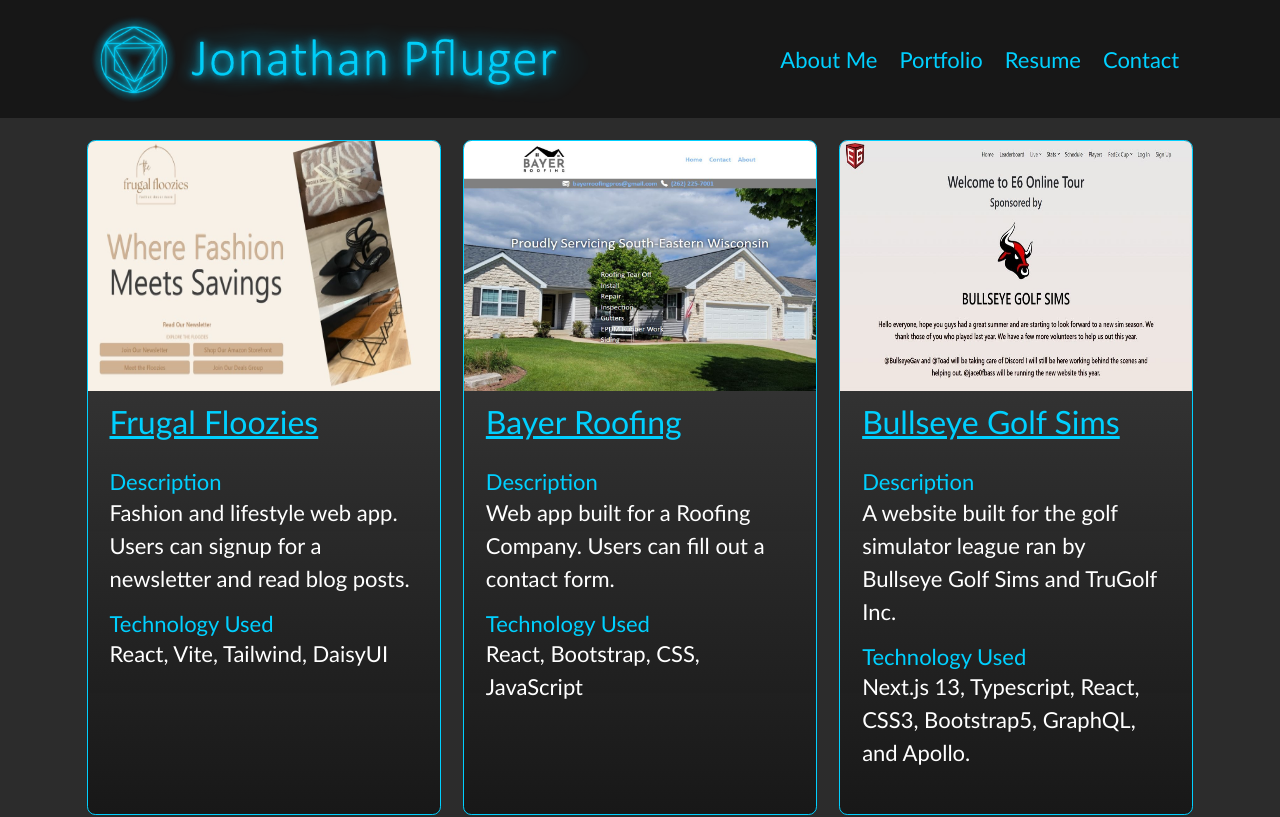
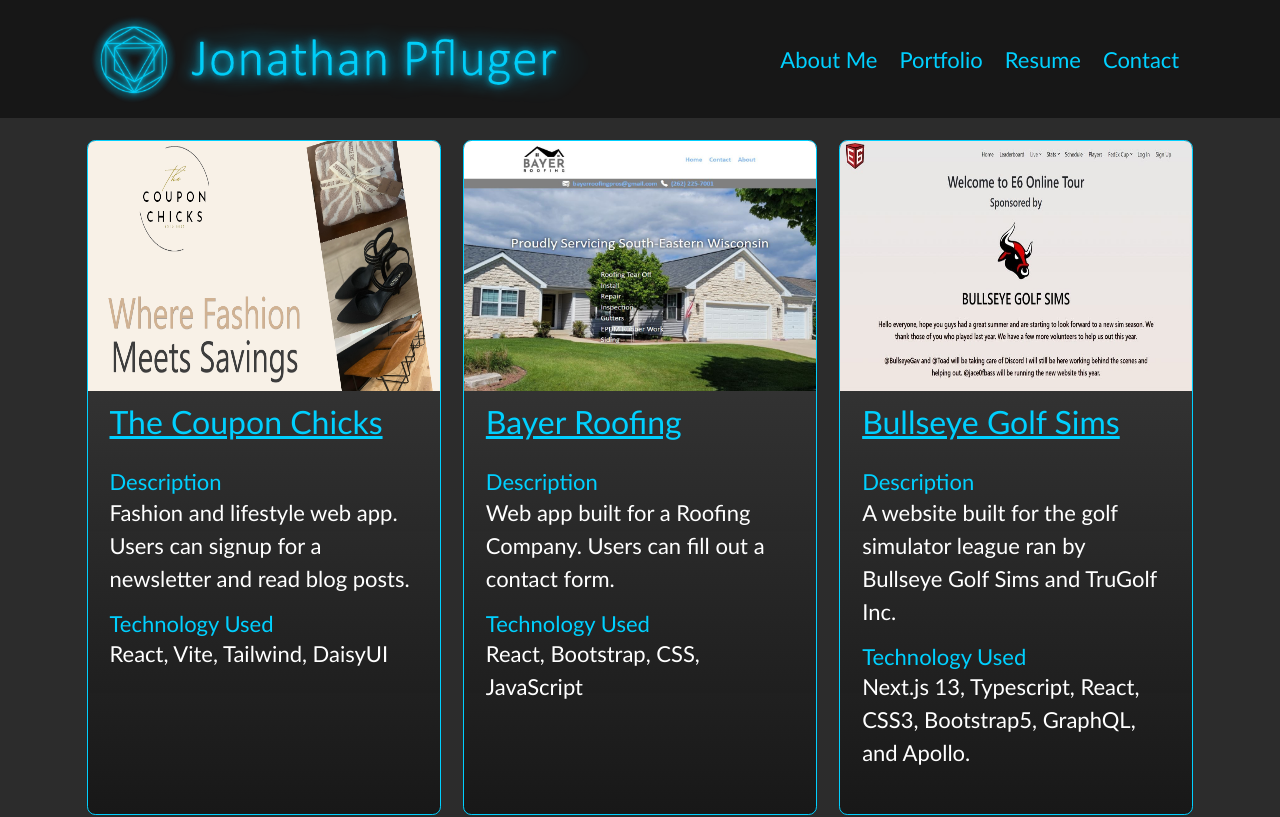
Before and after one commit to jonpfluger/react-vite-portfolio, a React (Vite) app: page /portfolio in a window 1280 px wide. Shown: the top 817 px of the page. Built offline with nearby package versions, Linux system fonts and the light colour scheme.

Commit message:
coupon chicks

```diff
--- a/src/projectData.js
+++ b/src/projectData.js
@@ -9,7 +9,7 @@
 import remembrallImg from './assets/images/remembrall-homepage-screenshot-min.png'
 import e6Img from './assets/images/e6golf-min.jpg'
 import bayerImg from './assets/images/bayer-roofing-min.jpg'
-import frugalFlooziesImg from './assets/images/frugal-floozies-min.jpg'
+import couponChicksImg from './assets/images/frugal-floozies.jpg'
 
 export default [
   // {
@@ -23,12 +23,12 @@
   // },
   {
     id: 100,
-    title: "Frugal Floozies",
+    title: "The Coupon Chicks",
     description: "Fashion and lifestyle web app. Users can signup for a newsletter and read blog posts.",
     tech: "React, Vite, Tailwind, DaisyUI",
-    imagePath: frugalFlooziesImg,
-    alt: "Image of the Frugal Floozies homepage",
-    link: "https://www.github.com/jonpfluger"
+    imagePath: couponChicksImg,
+    alt: "Image of The Coupon Chicks homepage",
+    link: "https://jace0fbass.github.io/frugal-floozies//"
   },
   {
     id: 101,
```
Also changed, not shown: src/assets/images/frugal-floozies.jpg.
